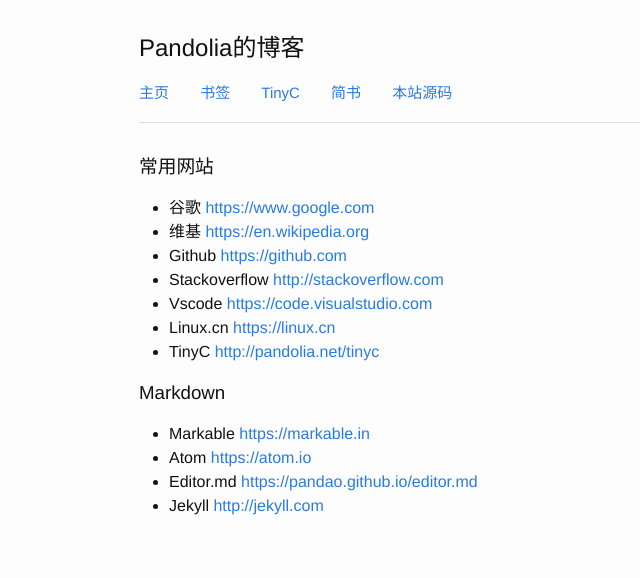
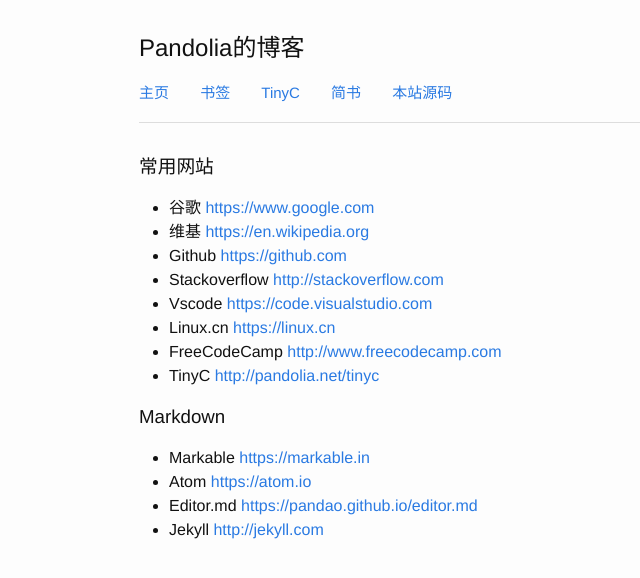
Before and after one commit to pandolia/pandolia.github.io, a Jekyll site: the page built from bookmark.md, in a window 1280 px wide. Shown: the top 578 px of the page, without its empty margins (131-771 px from the left). Built offline with Jekyll 4.4.1, drawn with Linux system fonts in a browser that asks for light colours.

Commit message:
Update bookmark.md

```diff
--- a/bookmark.md
+++ b/bookmark.md
@@ -9,6 +9,7 @@
 - Stackoverflow  <http://stackoverflow.com>
 - Vscode  <https://code.visualstudio.com>
 - Linux.cn  <https://linux.cn>
+- FreeCodeCamp  <http://www.freecodecamp.com>
 - TinyC  <http://pandolia.net/tinyc>
 
 ### Markdown
```
